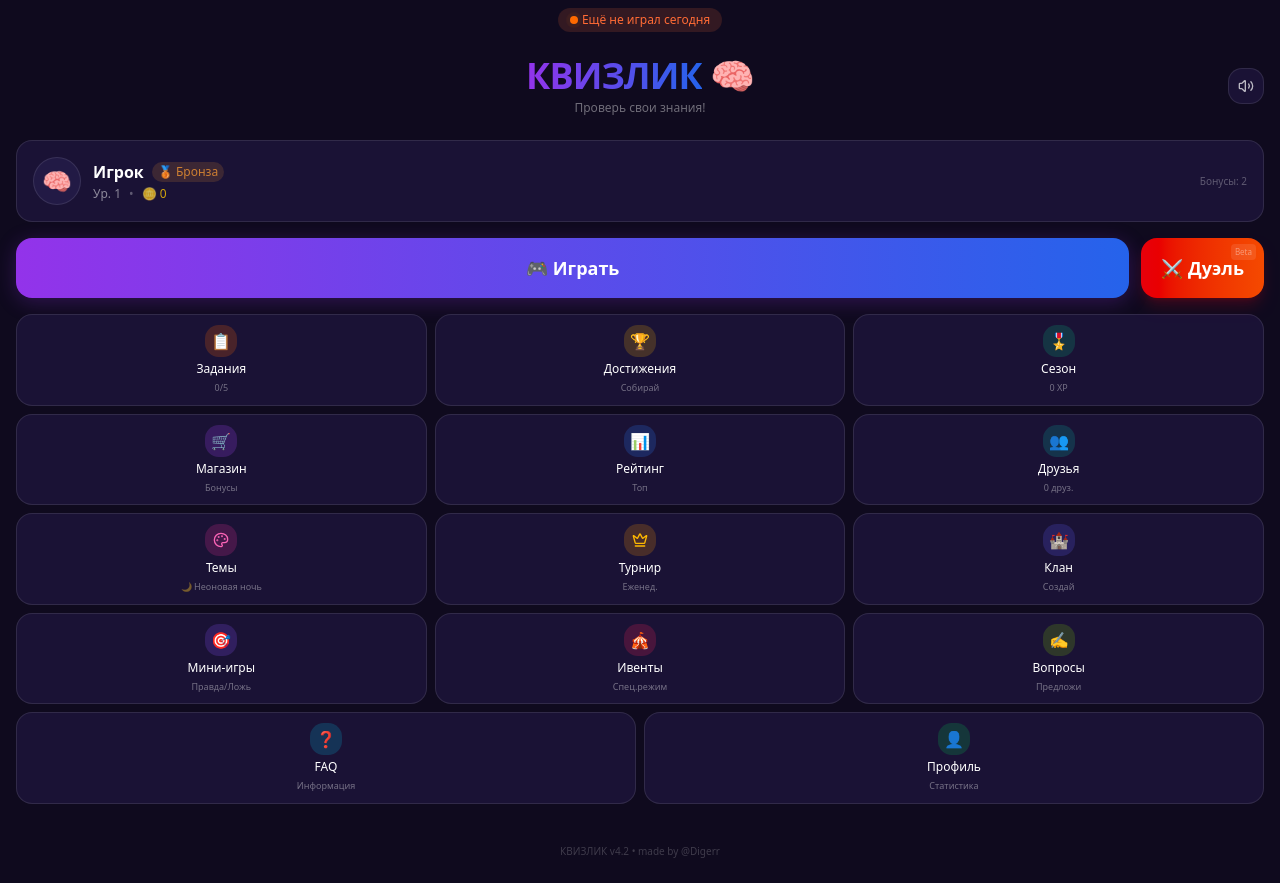
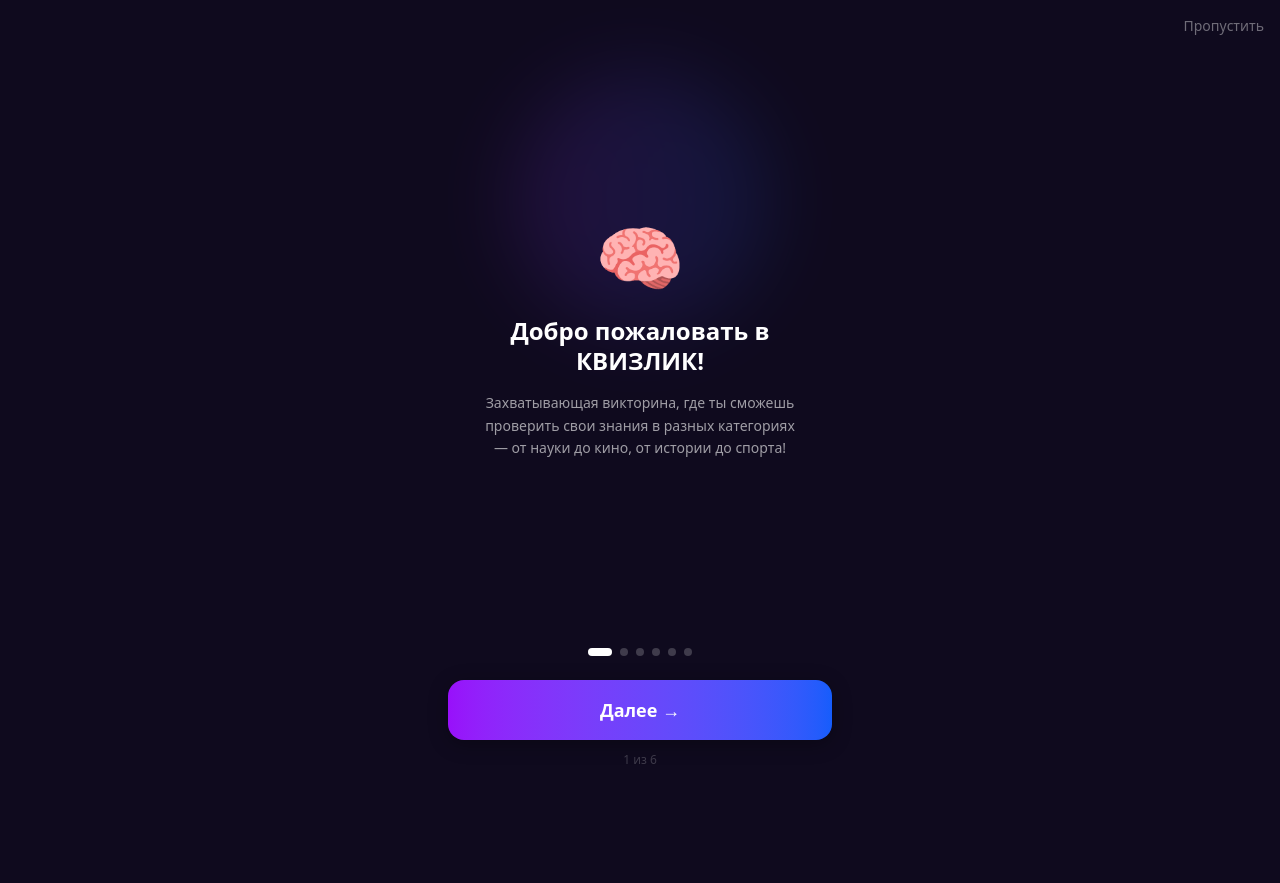
Before and after one commit to Digerr/kvizlik-Public-, a Next.js app: page / in a window 1280 px wide. After the commit the page ends 800 px from the top, so only its background shows below. Built offline with nearby package versions, Linux system fonts and the light colour scheme.

Commit message:
feat: integrate onboarding tutorial into app flow

```diff
--- a/src/app/page.tsx
+++ b/src/app/page.tsx
@@ -23,6 +23,7 @@ import MiniGameScreen from '@/components/game/MiniGameScreen';
 import FriendsScreen from '@/components/game/FriendsScreen';
 import ClanScreen from '@/components/game/ClanScreen';
 import SubmitQuestionScreen from '@/components/game/SubmitQuestionScreen';
+import OnboardingScreen from '@/components/game/OnboardingScreen';
 import { AnimatePresence, motion } from 'framer-motion';
 import { useEffect, useState, useCallback } from 'react';
 import { getQuestionsByIds, getMixedQuestions } from '@/lib/quiz-data';
@@ -50,6 +51,7 @@ const phaseComponents: Record<string, React.ComponentType> = {
   friends: FriendsScreen,
   clan: ClanScreen,
   submit_question: SubmitQuestionScreen,
+  onboarding: OnboardingScreen,
 };
 
 // ---------------------------------------------------------------------------
@@ -392,8 +394,13 @@ function ThemeProvider({ children }: { children: React.ReactNode }) {
 // ---------------------------------------------------------------------------
 
 export default function Home() {
-  const { phase } = useQuizStore();
-  const Component = phaseComponents[phase] || HomeScreen;
+  const { phase, hasSeenTutorial, setHasSeenTutorial } = useQuizStore();
+
+  // Show onboarding for first-time users
+  const showOnboarding = !hasSeenTutorial;
+
+  const effectivePhase = showOnboarding ? 'onboarding' : phase;
+  const Component = phaseComponents[effectivePhase] || HomeScreen;
 
   useDuelUrlHandler();
   const { gamesPlayedToday, showReminder } = useCloudSync();
@@ -415,7 +422,7 @@ export default function Home() {
       <main className="min-h-[100dvh] bg-[var(--theme-bg)] overflow-hidden">
         {/* Notification reminder banner – only shown on home screen */}
         <AnimatePresence>
-          {phase === 'home' && showBanner && motivationalMessage && (
+          {!showOnboarding && phase === 'home' && showBanner && motivationalMessage && (
             <ReminderBanner
               message={motivationalMessage}
               onPlay={handleBannerPlay}
@@ -425,7 +432,7 @@ export default function Home() {
         </AnimatePresence>
 
         {/* Subtle badge indicator when user hasn't played today */}
-        {phase === 'home' && gamesPlayedToday === 0 && !showBanner && (
+        {!showOnboarding && phase === 'home' && gamesPlayedToday === 0 && !showBanner && (
           <div className="flex justify-center mt-2">
             <span
               className="inline-flex items-center gap-1 px-3 py-1 rounded-full text-xs font-medium"
@@ -445,7 +452,7 @@ export default function Home() {
 
         <AnimatePresence mode="wait">
           <motion.div
-            key={phase}
+            key={effectivePhase}
             initial={{ opacity: 0, y: 8 }}
             animate={{ opacity: 1, y: 0 }}
             exit={{ opacity: 0, y: -8 }}
```
